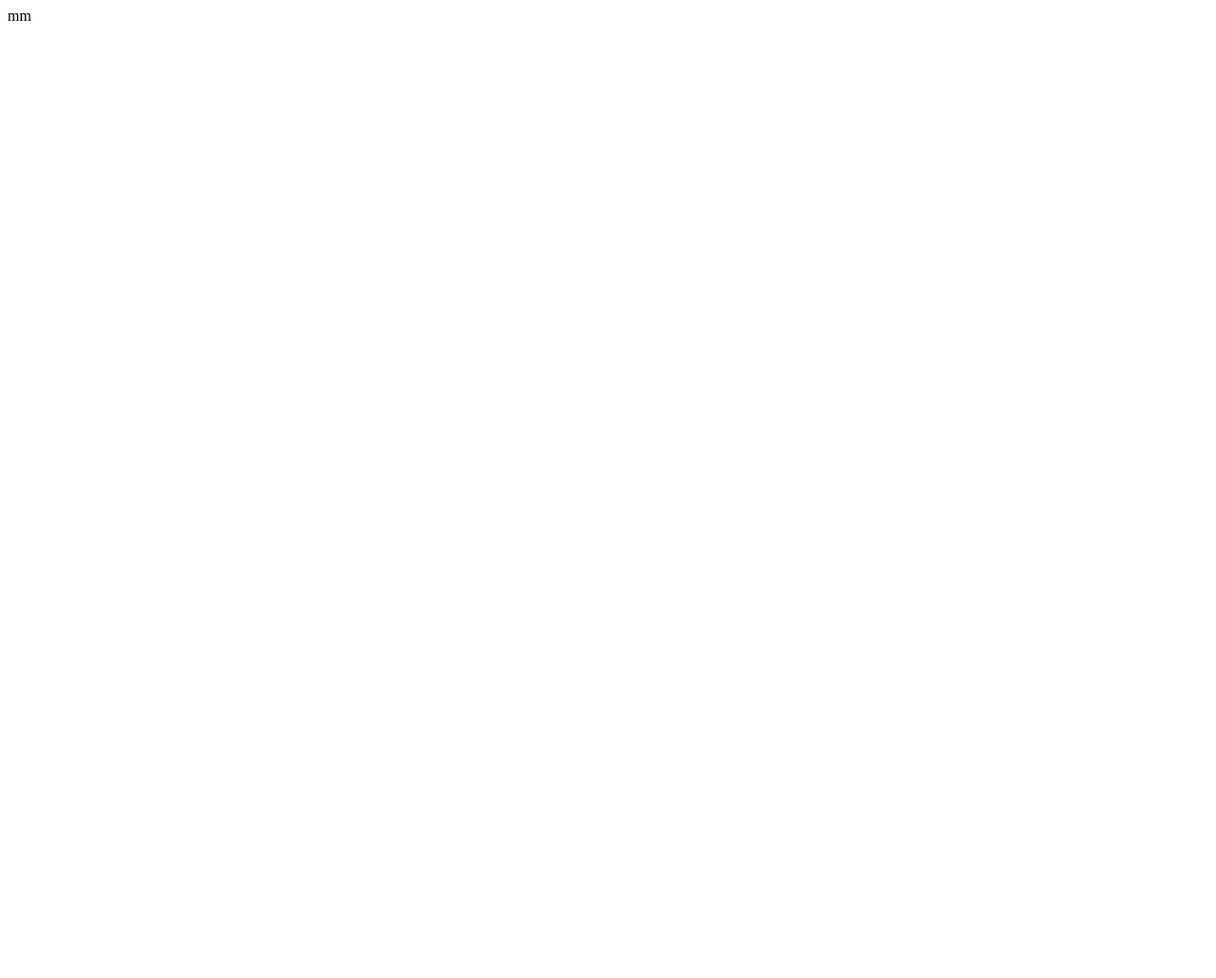
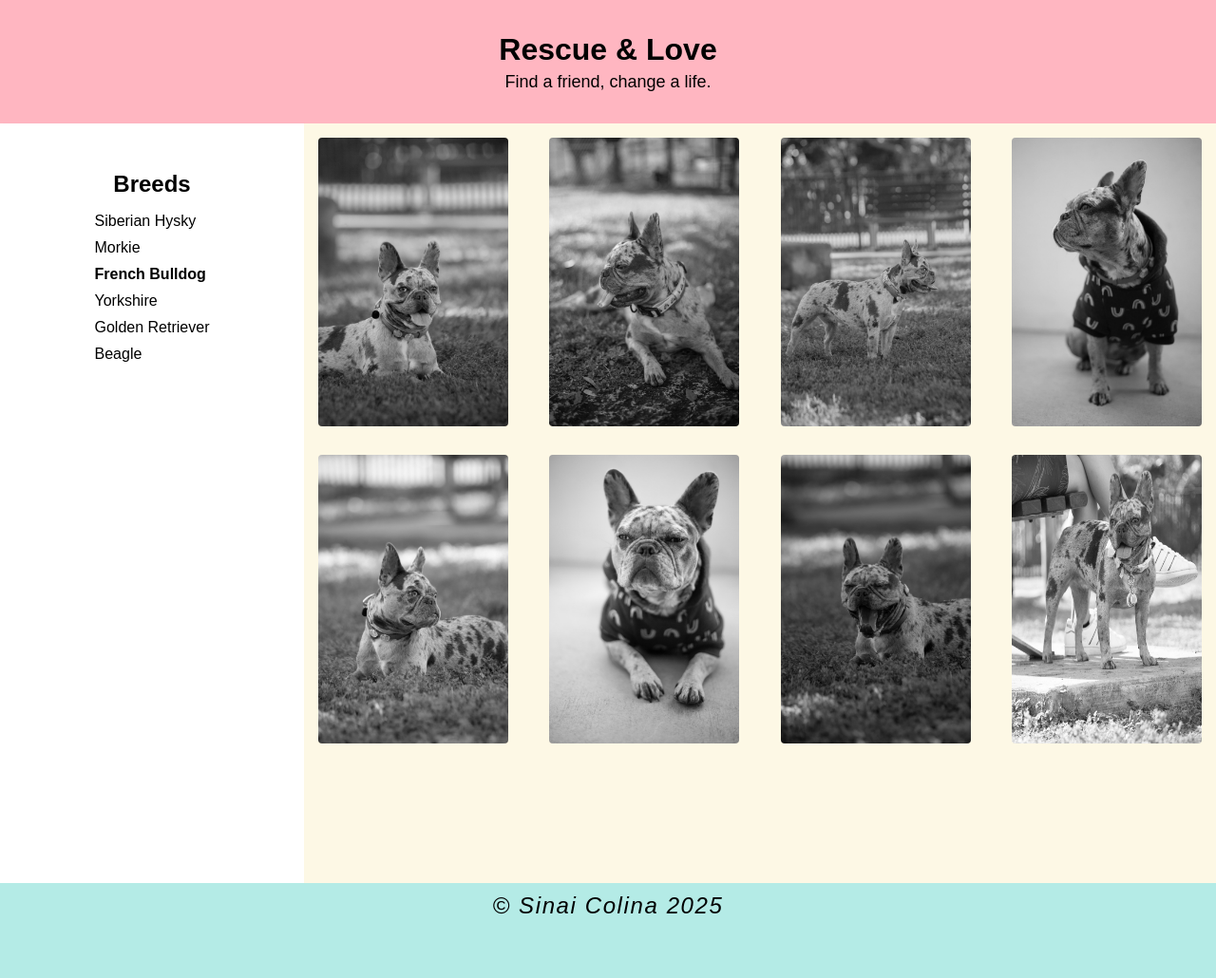
Before and after one commit to Sinai0810/GaleriaCss.io, a plain HTML site: page index.html in a window 1280 px wide. Shown: the whole page at 95% size. Before the commit the page ends 800 px from the top, so only its background shows below. Drawn offline with Linux system fonts and the light colour scheme.

Commit message:
animaciones terminadas

```diff
--- a/asset/css/style.css
+++ b/asset/css/style.css
@@ -1,4 +1,179 @@
 * {
     padding: 0;
     margin: 0;
+    font-family: Arial, Helvetica, sans-serif;
 }
+
+
+    body{
+
+    display: grid;
+    grid-template-areas:
+    "header"
+    "nav"
+    "main"
+    "footer";
+
+
+}
+
+/*SECCION HEADER */
+
+header{
+    background-color:#FFB6C1 ;
+    display: flex;
+    justify-content: center;
+    align-items: center;
+    flex-direction: column;
+    grid-area: header;
+    height: 100px;
+    padding: 15px;
+}
+
+header h1 {
+    font-size: 32px;
+
+}
+header p {
+    display: flex;
+
+    text-align: center;
+    margin-top: 5px;
+    font-size: 18px;
+}
+
+
+/*SECCION NAV */
+
+nav {
+    box-shadow: rgba(0, 0, 0, 0.15) 1.95px 1.95px 2.6px;
+    background-color: FBF8EF;
+    grid-area: nav;
+    min-height: 100vh;
+
+}
+
+nav section {
+    display: flex;
+    flex-direction: column;
+    align-items: center;
+
+}
+
+nav h1 {
+    align-items: center;
+    margin-top: 50px;
+    margin-bottom: 12px;
+    text-align: center;
+
+}
+
+nav ul {
+    list-style: none;
+}
+
+nav li{
+    height: 20px;
+    padding: 4px;
+    transition: all 1s;
+
+}
+
+nav li:hover{
+    height: 25px;
+    width: 100%;
+    border-radius: 4px;
+    background-color: rgba(208, 208, 208, 0.6) ;
+}
+
+
+
+
+
+
+/*SECCION MAIN */
+
+main {
+    display: flex;
+    flex-direction: column;
+    flex-wrap: wrap;
+    background-color:#fdf8e5;
+    grid-area: main;
+    min-height: 100vh;
+
+
+}
+.cards {
+    display: flex;
+    flex: row;
+    flex-wrap: wrap;
+    justify-content:space-between;
+
+}
+
+.card {
+    padding: 15px;
+}
+
+.card img{
+    filter: grayscale(100%);
+    width: 200px;
+    height: 100%;
+    border-radius: 4px;
+    transition: all 1s;
+
+
+}
+
+.card img:hover {
+    width: 220px;
+    filter: none;
+
+
+}
+
+
+
+
+
+
+/*SECCION FOOTER */
+footer {
+    background-color: #B4EBE6;
+    height: 100px;
+    grid-area: footer;
+}
+
+footer p {
+    text-transform: capitalize;
+    text-align: center;
+    font-size: 24px;
+    font-style: italic;
+    padding: 10px;
+    letter-spacing: 0.1rem;
+
+}
+
+
+/*MEDIA DESKTOP*/
+@media (min-width:576px) {
+    body {
+    display: grid;
+    grid-template-columns: 2fr 6fr;
+    grid-template-areas:
+    "header header"
+    "nav main"
+    "footer footer ";
+
+    }
+
+}
+
+/*MEDIA MOBILE */
+@media (max-width:576px) {
+    nav {
+        display: none;
+    }
+
+
+}
--- a/index.html
+++ b/index.html
@@ -3,9 +3,72 @@
 <head>
     <meta charset="UTF-8">
     <meta name="viewport" content="width=device-width, initial-scale=1.0">
+    <link rel="stylesheet" href="./asset/css/style.css">
+
     <title>Document</title>
 </head>
 <body>
-    mm
+    <!-- SECCCION HEADER -->
+    <header>
+        <h1> Rescue & Love </h1>
+        <p> Find a friend, change a life.</p>
+
+</header>
+
+
+
+
+    <!-- SECCION NAV -->
+    <nav>
+      <h1> Breeds</h1>
+      <section>
+      <ul>
+        <li> Siberian Hysky</li>
+        <li> Morkie</li>
+        <li> <strong>French Bulldog</strong></li>
+        <li> Yorkshire</li>
+        <li> Golden Retriever</li>
+        <li> Beagle</li>
+      </ul>
+    </section>
+    </nav>
+
+<!-- SECCION MAIN -->
+    <main>
+        <section class="cards">
+            <article class="card">
+                <img src="./asset/imgs/1.JPG" alt="" >
+            </article>
+            <article class="card">
+                <img src="./asset/imgs/2.JPG" alt="" >
+            </article>
+            <article class="card">
+                <img src="./asset/imgs/3.JPG" alt="" >
+            </article>
+            <article class="card">
+                <img src="./asset/imgs/4.JPG" alt="" >
+            </article>
+            <article class="card">
+                <img src="./asset/imgs/5.JPG" alt="" >
+            </article>
+            <article class="card">
+                <img src="./asset/imgs/6.JPG" alt="" >
+            </article>
+            <article class="card">
+                <img src="./asset/imgs/7.JPG" alt="" >
+            </article>
+            <article class="card">
+                <img src="./asset/imgs/8.JPG" alt="" >
+            </article>
+
+            </section>
+    </main>
+
+
+    <!-- SECCION FOOTER -->
+    <footer>
+        <p> &copy Sinai Colina 2025</p>
+
+    </footer>
 </body>
 </html>
```
Also changed, not shown: asset/imgs/1.JPG (added), asset/imgs/2.JPG (added), asset/imgs/3.JPG (added), asset/imgs/4.JPG (added), asset/imgs/5.jpg (added), asset/imgs/6.jpg (added), asset/imgs/7.jpg (added), asset/imgs/8.jpg (added), asset/imgs/share.png (added), 2 other files.
